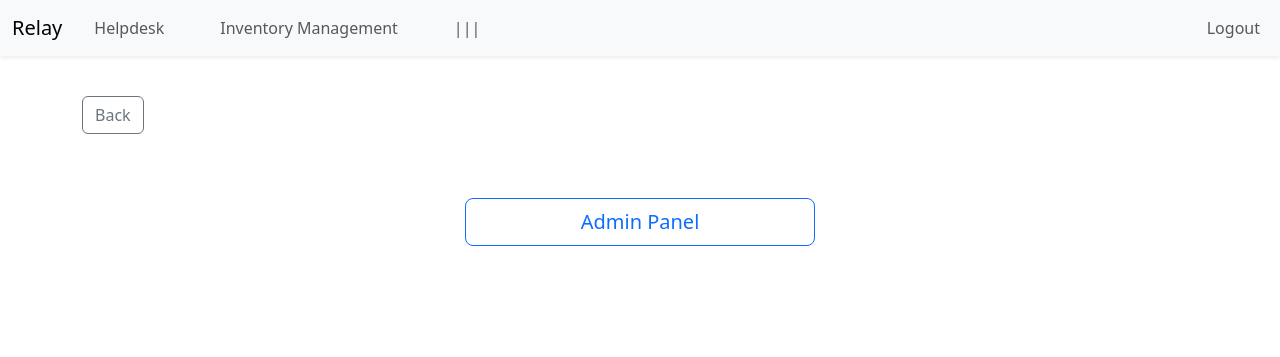
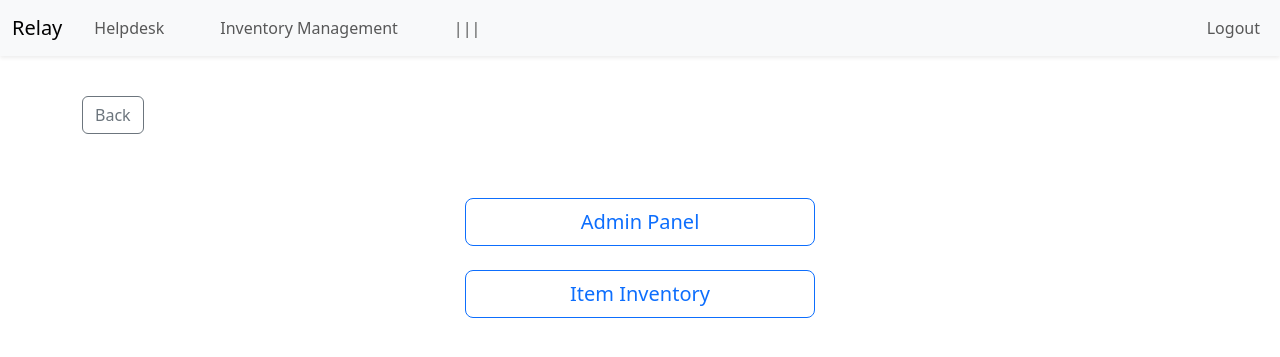
Before and after one commit to Novaai/Helpdesk, a Django app: page /inventory/ in a window 1280 px wide. Shown: the top 357 px of the page. Run offline with Django 5.2, Linux system fonts and the light colour scheme; a user stored in the database is signed in.

Commit message:
Updated inventory management app- added view all, view, detail and edit pages and forms, with RBAC.

```diff
--- a/inventory/urls.py
+++ b/inventory/urls.py
@@ -5,4 +5,8 @@ app_name = 'inventory'
 
 urlpatterns = [
     path('', views.home_inventory, name='home_inventory'),
+    # View for all items
+    path('inventory/all/', views.all_items, name='all_items'),
+    path('<int:item_id>/', views.detail, name='detail'),
+    path('<int:item_id>/update/', views.update_item, name='update_item'),
 ]
--- a/inventory/views.py
+++ b/inventory/views.py
@@ -1,10 +1,94 @@
-from django.shortcuts import render,get_object_or_404, redirect
-from django.http import HttpResponse
-from django.contrib.auth.decorators import login_required
-from django.contrib import messages
-
+from django.contrib.auth.decorators import login_required, user_passes_test
+from django.shortcuts import render, get_object_or_404, redirect
+from .models import Item, Allocation, Item_type
+from .forms import ItemUpdateForm
+from django.contrib.auth.models import User
 
 # Create your views here.
 @login_required
 def home_inventory(request):
     return render(request, 'home_inventory.html')
+
+@login_required
+def all_items(request):
+    item_types = Item_type.objects.all().order_by('item_type_name')
+    all_staff = User.objects.order_by('username')
+
+    selected_type_id = request.GET.get('type')
+    selected_user_id = request.GET.get('user')
+
+    items_qs = Item.objects.select_related('item_type').order_by('id')
+
+    if selected_type_id:
+        items_qs = items_qs.filter(item_type_id=selected_type_id)
+
+    if selected_user_id:
+        # Filter items allocated to the selected user
+        items_qs = items_qs.filter(allocation__staff_id=selected_user_id)
+
+    allocations = Allocation.objects.select_related('item', 'staff')
+    allocation_map = {alloc.item.id: alloc for alloc in allocations}
+    for item in items_qs:
+        item.allocation = allocation_map.get(item.id)
+
+    return render(request, 'inventory/all_items.html', {
+        'items': items_qs,
+        'item_types': item_types,
+        'all_staff': all_staff,
+        'selected_type_id': int(selected_type_id) if selected_type_id else None,
+        'selected_user_id': int(selected_user_id) if selected_user_id else None,
+    })
+
+@login_required
+def detail(request, item_id):
+    item = get_object_or_404(Item, pk=item_id)
+    allocation = Allocation.objects.filter(item=item).first()
+    is_inventory_admin = request.user.groups.filter(name="Inventory Admins").exists()
+    all_staff = User.objects.all().order_by('username') if is_inventory_admin else None
+
+    return render(request, 'inventory/detail.html', {
+        'item': item,
+        'allocation': allocation,
+        'is_inventory_admin': is_inventory_admin,
+        'all_staff': all_staff,
+    })
+
+
+
+def is_inventory_admin(user):
+    return user.groups.filter(name="Inventory Admins").exists()
+
+@login_required
+@user_passes_test(is_inventory_admin)
+def update_item(request, item_id):
+    item = get_object_or_404(Item, pk=item_id)
+    allocation = Allocation.objects.filter(item=item).first()
+    all_staff = User.objects.order_by('username')
+
+    if request.method == 'POST':
+        form = ItemUpdateForm(request.POST, instance=item)
+        allocated_to_id = request.POST.get('allocated_to')
+
+        if form.is_valid():
+            form.save()
+
+            # Handle allocation logic
+            if allocated_to_id:
+                staff_user = get_object_or_404(User, pk=allocated_to_id)
+                Allocation.objects.update_or_create(item=item, defaults={'staff': staff_user})
+                item.allocation_status = 'allocated'
+            else:
+                Allocation.objects.filter(item=item).delete()
+                item.allocation_status = 'unallocated'
+
+            item.save()
+            return redirect('inventory:detail', item_id=item.id)
+    else:
+        form = ItemUpdateForm(instance=item)
+
+    return render(request, 'inventory/update_item.html', {
+        'form': form,
+        'item': item,
+        'allocation': allocation,
+        'all_staff': all_staff,
+    })
--- a/templates/home_inventory.html
+++ b/templates/home_inventory.html
@@ -9,6 +9,12 @@
          style="min-width: 300px; max-width: 350px; width: 100%;">
         Admin Panel
       </a>
+      <a href="{% url 'inventory:all_items' %}"
+         class="btn btn-outline-primary btn-lg mb-4 text-center"
+         style="min-width: 300px; max-width: 350px; width: 100%;">
+        Item Inventory
+      </a>
+
 
     {% endif %}
 
```
Also changed, not shown: inventory/forms.py (added, +13 -0 lines), inventory/templates/inventory/all_items.html (added, +69 -0 lines), inventory/templates/inventory/detail.html (added, +54 -0 lines), inventory/templates/inventory/update_item.html (added, +70 -0 lines), db.sqlite3.
